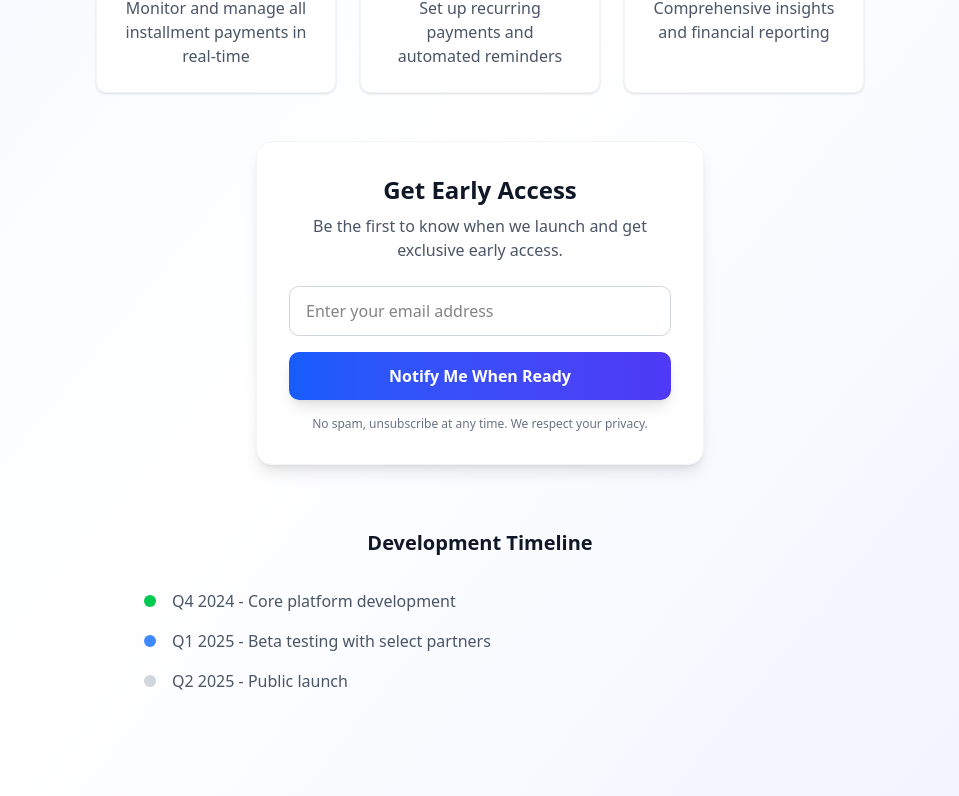
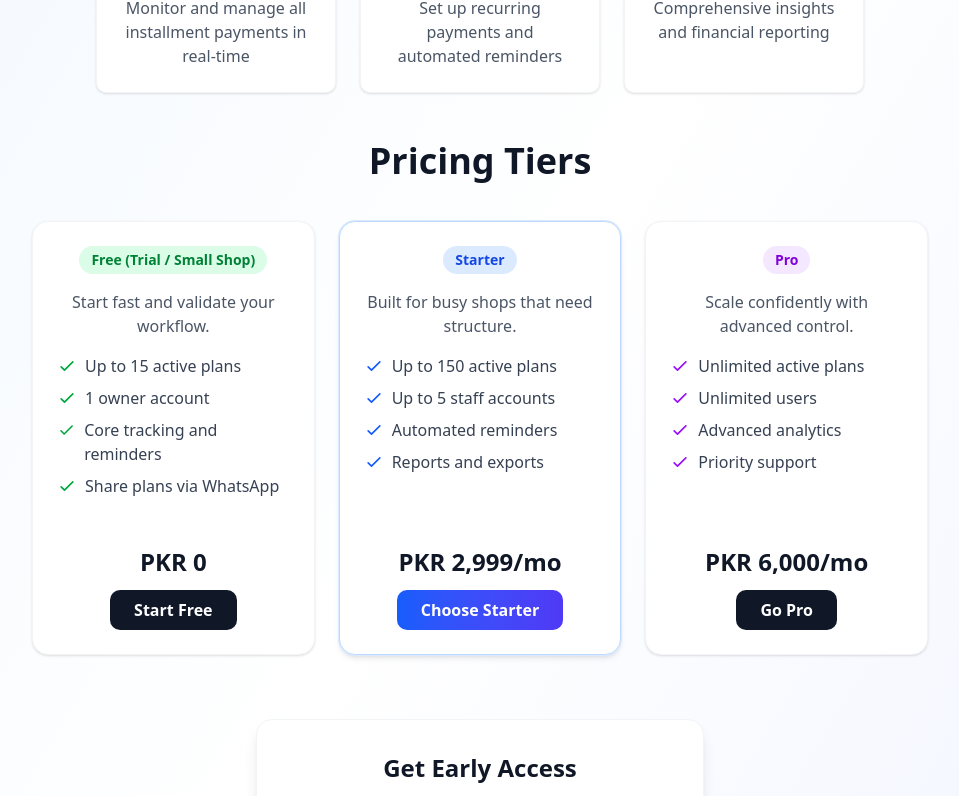
Before and after one commit to Qavi-Nizamani/installment-management, a Next.js app: page / in a window 1280 px wide. Shown: the part 656-1452 px from the top of the page, without its empty margins (160-1119 px from the left). Built offline with nearby package versions, Linux system fonts and the light colour scheme.

Commit message:
feat: Add Pricing Section to Home Page

```diff
--- a/src/app/page.tsx
+++ b/src/app/page.tsx
@@ -81,6 +81,149 @@ export default function Home() {
             </div>
           </div>
 
+          {/* Pricing Section */}
+          <div className="mt-8 mb-16 max-w-5xl mx-auto">
+            <div className="text-center mb-10">
+              <h2 className="text-3xl md:text-4xl font-bold text-gray-900">
+                Pricing Tiers
+              </h2>
+            </div>
+
+            <div className="grid lg:grid-cols-3 gap-6">
+              <div className="flex flex-col bg-white rounded-2xl shadow-sm border border-gray-100 p-6">
+                <div className="flex justify-center mb-4">
+                  <span className="text-sm font-semibold text-green-700 bg-green-100 px-3 py-1 rounded-full">
+                    Free (Trial / Small Shop)
+                  </span>
+                </div>
+                <p className="text-gray-600 mb-4 text-center">Start fast and validate your workflow.</p>
+                <ul className="space-y-2 text-gray-700 mb-6 text-left">
+                  <li className="flex items-start gap-2">
+                    <svg className="w-5 h-5 text-green-600 mt-0.5" fill="none" stroke="currentColor" viewBox="0 0 24 24">
+                      <path strokeLinecap="round" strokeLinejoin="round" strokeWidth={2} d="M5 13l4 4L19 7" />
+                    </svg>
+                    Up to 15 active plans
+                  </li>
+                  <li className="flex items-start gap-2">
+                    <svg className="w-5 h-5 text-green-600 mt-0.5" fill="none" stroke="currentColor" viewBox="0 0 24 24">
+                      <path strokeLinecap="round" strokeLinejoin="round" strokeWidth={2} d="M5 13l4 4L19 7" />
+                    </svg>
+                    1 owner account
+                  </li>
+                  <li className="flex items-start gap-2">
+                    <svg className="w-5 h-5 text-green-600 mt-0.5" fill="none" stroke="currentColor" viewBox="0 0 24 24">
+                      <path strokeLinecap="round" strokeLinejoin="round" strokeWidth={2} d="M5 13l4 4L19 7" />
+                    </svg>
+                    Core tracking and reminders
+                  </li>
+                  <li className="flex items-start gap-2">
+                    <svg className="w-5 h-5 text-green-600 mt-0.5" fill="none" stroke="currentColor" viewBox="0 0 24 24">
+                      <path strokeLinecap="round" strokeLinejoin="round" strokeWidth={2} d="M5 13l4 4L19 7" />
+                    </svg>
+                    Share plans via WhatsApp
+                  </li>
+                </ul>
+                <div className="mt-auto text-center pt-6">
+                  <div className="text-2xl font-bold text-gray-900 mb-3">PKR 0</div>
+                  <a
+                    href="/auth/signup"
+                    className="inline-flex items-center justify-center bg-gray-900 text-white font-semibold px-6 py-2 rounded-lg hover:bg-gray-800 transition-colors"
+                  >
+                    Start Free
+                  </a>
+                </div>
+              </div>
+
+              <div className="flex flex-col bg-white rounded-2xl shadow-md border border-blue-200 p-6 ring-1 ring-blue-100">
+                <div className="flex justify-center mb-4">
+                  <span className="text-sm font-semibold text-blue-700 bg-blue-100 px-3 py-1 rounded-full">
+                    Starter
+                  </span>
+                </div>
+                <p className="text-gray-600 mb-4 text-center">Built for busy shops that need structure.</p>
+                <ul className="space-y-2 text-gray-700 mb-6 text-left">
+                  <li className="flex items-start gap-2">
+                    <svg className="w-5 h-5 text-blue-600 mt-0.5" fill="none" stroke="currentColor" viewBox="0 0 24 24">
+                      <path strokeLinecap="round" strokeLinejoin="round" strokeWidth={2} d="M5 13l4 4L19 7" />
+                    </svg>
+                    Up to 150 active plans
+                  </li>
+                  <li className="flex items-start gap-2">
+                    <svg className="w-5 h-5 text-blue-600 mt-0.5" fill="none" stroke="currentColor" viewBox="0 0 24 24">
+                      <path strokeLinecap="round" strokeLinejoin="round" strokeWidth={2} d="M5 13l4 4L19 7" />
+                    </svg>
+                    Up to 5 staff accounts
+                  </li>
+                  <li className="flex items-start gap-2">
+                    <svg className="w-5 h-5 text-blue-600 mt-0.5" fill="none" stroke="currentColor" viewBox="0 0 24 24">
+                      <path strokeLinecap="round" strokeLinejoin="round" strokeWidth={2} d="M5 13l4 4L19 7" />
+                    </svg>
+                    Automated reminders
+                  </li>
+                  <li className="flex items-start gap-2">
+                    <svg className="w-5 h-5 text-blue-600 mt-0.5" fill="none" stroke="currentColor" viewBox="0 0 24 24">
+                      <path strokeLinecap="round" strokeLinejoin="round" strokeWidth={2} d="M5 13l4 4L19 7" />
+                    </svg>
+                    Reports and exports
+                  </li>
+                </ul>
+                <div className="mt-auto text-center pt-6">
+                  <div className="text-2xl font-bold text-gray-900 mb-3">PKR 2,999/mo</div>
+                  <a
+                    href="/auth/signup"
+                    className="inline-flex items-center justify-center bg-gradient-to-r from-blue-600 to-indigo-600 text-white font-semibold px-6 py-2 rounded-lg hover:from-blue-700 hover:to-indigo-700 transition-all"
+                  >
+                    Choose Starter
+                  </a>
+                </div>
+              </div>
+
+              <div className="flex flex-col bg-white rounded-2xl shadow-sm border border-gray-100 p-6">
+                <div className="flex justify-center mb-4">
+                  <span className="text-sm font-semibold text-purple-700 bg-purple-100 px-3 py-1 rounded-full">
+                    Pro
+                  </span>
+                </div>
+                <p className="text-gray-600 mb-4 text-center">Scale confidently with advanced control.</p>
+                <ul className="space-y-2 text-gray-700 mb-6 text-left">
+                  <li className="flex items-start gap-2">
+                    <svg className="w-5 h-5 text-purple-600 mt-0.5" fill="none" stroke="currentColor" viewBox="0 0 24 24">
+                      <path strokeLinecap="round" strokeLinejoin="round" strokeWidth={2} d="M5 13l4 4L19 7" />
+                    </svg>
+                    Unlimited active plans
+                  </li>
+                  <li className="flex items-start gap-2">
+                    <svg className="w-5 h-5 text-purple-600 mt-0.5" fill="none" stroke="currentColor" viewBox="0 0 24 24">
+                      <path strokeLinecap="round" strokeLinejoin="round" strokeWidth={2} d="M5 13l4 4L19 7" />
+                    </svg>
+                    Unlimited users
+                  </li>
+                  <li className="flex items-start gap-2">
+                    <svg className="w-5 h-5 text-purple-600 mt-0.5" fill="none" stroke="currentColor" viewBox="0 0 24 24">
+                      <path strokeLinecap="round" strokeLinejoin="round" strokeWidth={2} d="M5 13l4 4L19 7" />
+                    </svg>
+                    Advanced analytics
+                  </li>
+                  <li className="flex items-start gap-2">
+                    <svg className="w-5 h-5 text-purple-600 mt-0.5" fill="none" stroke="currentColor" viewBox="0 0 24 24">
+                      <path strokeLinecap="round" strokeLinejoin="round" strokeWidth={2} d="M5 13l4 4L19 7" />
+                    </svg>
+                    Priority support
+                  </li>
+                </ul>
+                <div className="mt-auto text-center pt-6">
+                  <div className="text-2xl font-bold text-gray-900 mb-3">PKR 6,000/mo</div>
+                  <a
+                    href="/auth/signup"
+                    className="inline-flex items-center justify-center bg-gray-900 text-white font-semibold px-6 py-2 rounded-lg hover:bg-gray-800 transition-colors"
+                  >
+                    Go Pro
+                  </a>
+                </div>
+              </div>
+            </div>
+          </div>
+
           {/* Email Signup */}
           <div className="bg-white rounded-2xl shadow-lg p-8 max-w-md mx-auto border border-gray-100">
             <h2 className="text-2xl font-bold text-gray-900 mb-2">Get Early Access</h2>
@@ -114,15 +257,15 @@ export default function Home() {
             <div className="space-y-4">
               <div className="flex items-center space-x-4">
                 <div className="w-3 h-3 bg-green-500 rounded-full"></div>
-                <span className="text-gray-600">Q4 2024 - Core platform development</span>
+                <span className="text-gray-600">Q3 2025 - MVP foundation and onboarding flow</span>
               </div>
               <div className="flex items-center space-x-4">
                 <div className="w-3 h-3 bg-blue-500 rounded-full animate-pulse"></div>
-                <span className="text-gray-600">Q1 2025 - Beta testing with select partners</span>
+                <span className="text-gray-600">Q4 2025 - Private beta with partner shops</span>
               </div>
               <div className="flex items-center space-x-4">
                 <div className="w-3 h-3 bg-gray-300 rounded-full"></div>
-                <span className="text-gray-600">Q2 2025 - Public launch</span>
+                <span className="text-gray-600">Q1 2026 - Public launch and payment automation</span>
               </div>
             </div>
           </div>
@@ -136,7 +279,9 @@ export default function Home() {
             <div className="w-6 h-6 bg-gradient-to-r from-blue-600 to-indigo-600 rounded flex items-center justify-center">
               <span className="text-white font-bold text-xs">IM</span>
             </div>
-            <span className="text-gray-600">© 2025 InstallmentManager. All rights reserved.</span>
+            <span className="text-gray-600">
+              © {new Date().getFullYear()} InstallmentManager. All rights reserved.
+            </span>
           </div>
           <div className="flex space-x-6">
             <a href="#" className="text-gray-600 hover:text-blue-600 transition-colors">Privacy</a>
```
